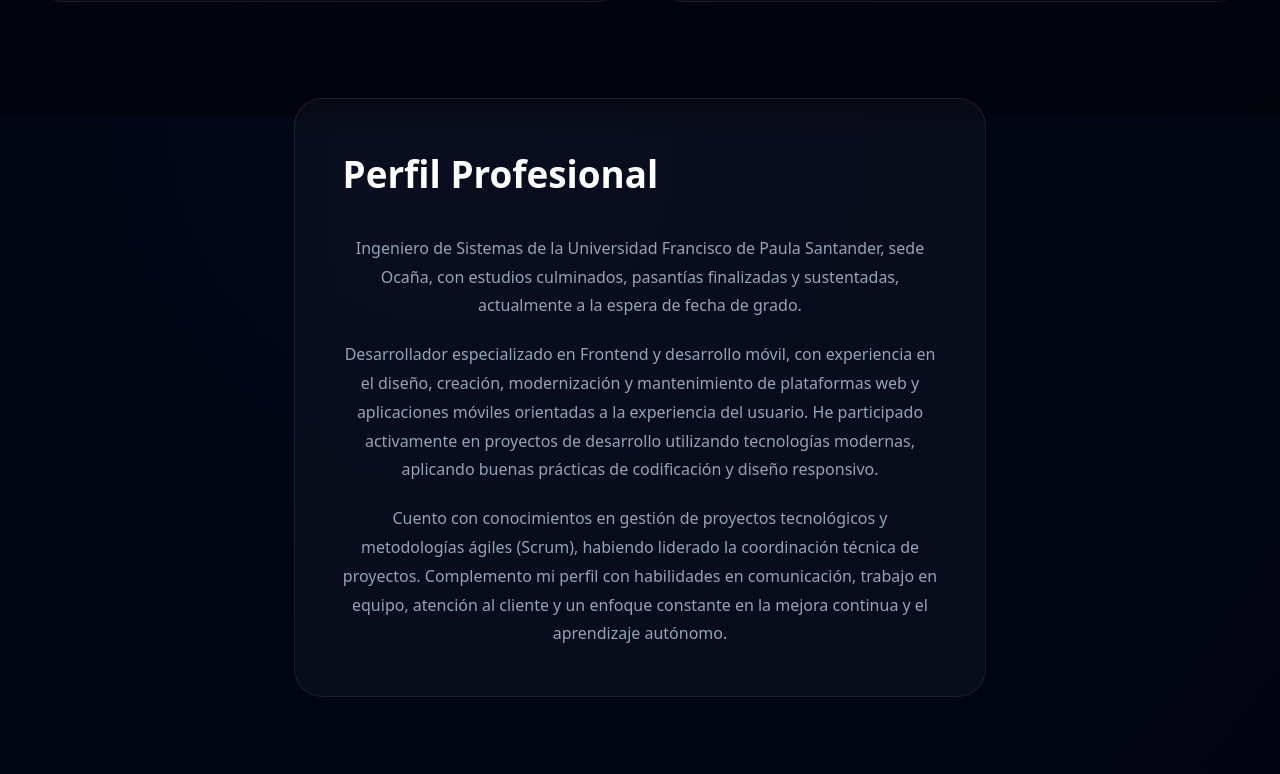
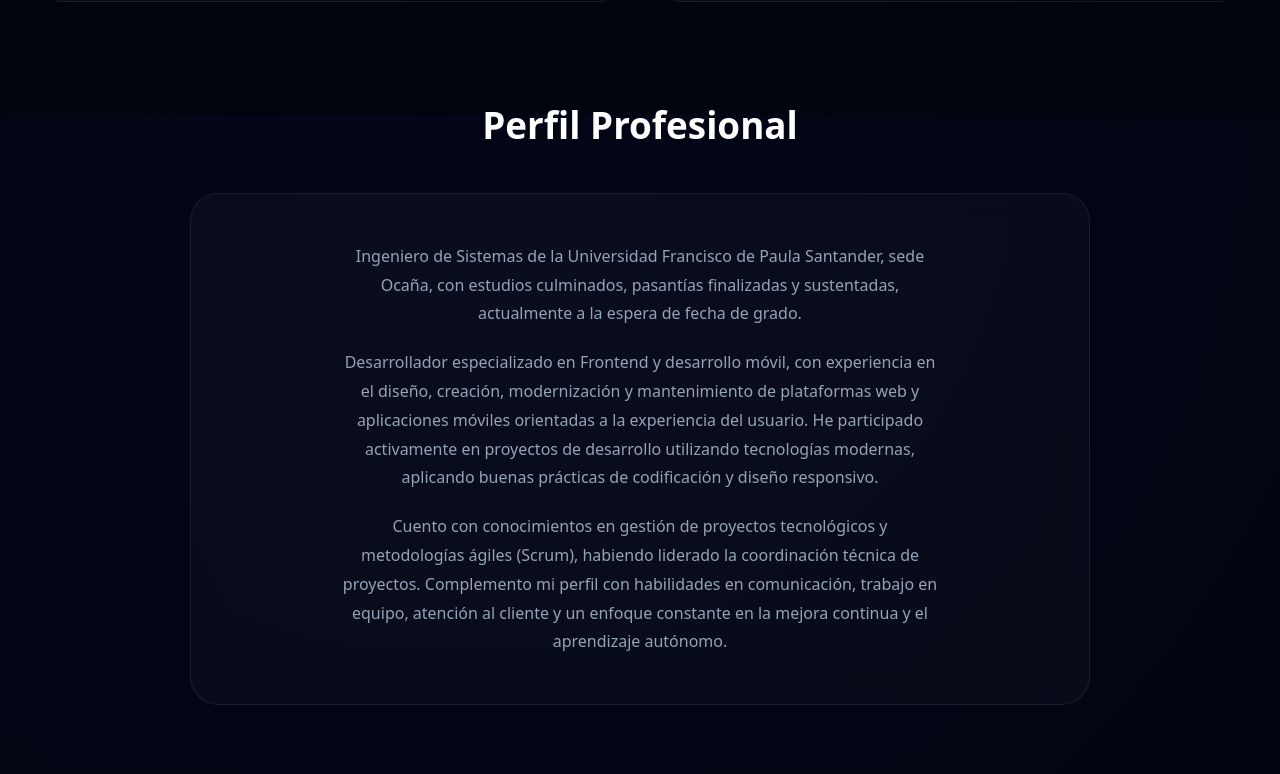
Before and after one commit to jjchinchillal/portafolio-ts, a React (Vite) app: page / in a window 1280 px wide. Shown: the part 1086-1860 px from the top of the page. Built offline with nearby package versions, Linux system fonts and the light colour scheme.

Commit message:
Ajuste final

```diff
--- a/src/sections/Profile/profile.css
+++ b/src/sections/Profile/profile.css
@@ -1,45 +1,68 @@
+/* =====================
+   SECTION
+===================== */
+
 .profile {
   background: transparent;
-  display: flex;
-  justify-content: center;
 }
 
-/* Burbuja */
+/* Eje real de la sección */
+.profile-inner {
+  max-width: 1200px; /* usa el mismo ancho del container-main */
+  margin: 0 auto;
+
+  display: flex;
+  flex-direction: column;
+  align-items: center; /* CLAVE: centra hijos */
+}
+
+/* =====================
+   TÍTULO
+===================== */
+
+.profile-title {
+  text-align: center;
+  margin-bottom: 40px;
+
+  font-size: clamp(1.8rem, 3vw, 2.3rem);
+  font-weight: 700;
+  color: var(--text-main);
+}
+
+/* =====================
+   BURBUJA
+===================== */
+
 .profile-bubble {
-  max-width: 900px;
-  margin: 0 auto;
+  width: 100%;
+  max-width: 900px; /* controla el tamaño real */
   padding: 48px;
   border-radius: 28px;
-
   background: var(--bg-card);
   border: 1px solid var(--border-soft);
   backdrop-filter: blur(16px);
 
-  transition: transform .3s ease, box-shadow .3s ease;
+  transition: transform 0.3s ease, box-shadow 0.3s ease;
 }
 
 .profile-bubble:hover {
   transform: translateY(-6px);
-  box-shadow: 0 20px 50px rgba(0,0,0,.25);
+  box-shadow: 0 20px 50px rgba(0, 0, 0, 0.25);
 }
 
-/* Título centrado */
-.profile-title {
-  text-align: center;
-  font-size: clamp(1.8rem, 3vw, 2.3rem);
-  font-weight: 700;
-  margin-bottom: 32px;
-  color: var(--text-main);
-}
+/* =====================
+   CONTENIDO
+===================== */
 
-/* Contenido */
 .profile-content {
   display: flex;
   flex-direction: column;
+  align-items: center;
+  text-align: center;
   gap: 20px;
 }
 
-/* Texto */
+
 .profile-text {
   color: var(--text-secondary);
   font-size: 1rem;
@@ -55,10 +78,6 @@
   .profile-bubble {
     padding: 32px;
   }
-
-  .profile-text {
-    font-size: 0.95rem;
-  }
 }
 
 @media (max-width: 480px) {
@@ -69,9 +88,4 @@
   .profile-title {
     font-size: 1.6rem;
   }
-
-  .profile-text {
-    font-size: 0.9rem;
-    line-height: 1.7;
-  }
 }
--- a/src/sections/Projects/projects.css
+++ b/src/sections/Projects/projects.css
@@ -56,6 +56,8 @@
 .project-logo {
   max-width: 120px;
   object-fit: contain;
+    border-radius: 24px;
+
 }
 
 /* Content */
--- a/src/sections/profile/profile.css
+++ b/src/sections/profile/profile.css
@@ -1,45 +1,68 @@
+/* =====================
+   SECTION
+===================== */
+
 .profile {
   background: transparent;
-  display: flex;
-  justify-content: center;
 }
 
-/* Burbuja */
+/* Eje real de la sección */
+.profile-inner {
+  max-width: 1200px; /* usa el mismo ancho del container-main */
+  margin: 0 auto;
+
+  display: flex;
+  flex-direction: column;
+  align-items: center; /* CLAVE: centra hijos */
+}
+
+/* =====================
+   TÍTULO
+===================== */
+
+.profile-title {
+  text-align: center;
+  margin-bottom: 40px;
+
+  font-size: clamp(1.8rem, 3vw, 2.3rem);
+  font-weight: 700;
+  color: var(--text-main);
+}
+
+/* =====================
+   BURBUJA
+===================== */
+
 .profile-bubble {
-  max-width: 900px;
-  margin: 0 auto;
+  width: 100%;
+  max-width: 900px; /* controla el tamaño real */
   padding: 48px;
   border-radius: 28px;
-
   background: var(--bg-card);
   border: 1px solid var(--border-soft);
   backdrop-filter: blur(16px);
 
-  transition: transform .3s ease, box-shadow .3s ease;
+  transition: transform 0.3s ease, box-shadow 0.3s ease;
 }
 
 .profile-bubble:hover {
   transform: translateY(-6px);
-  box-shadow: 0 20px 50px rgba(0,0,0,.25);
+  box-shadow: 0 20px 50px rgba(0, 0, 0, 0.25);
 }
 
-/* Título centrado */
-.profile-title {
-  text-align: center;
-  font-size: clamp(1.8rem, 3vw, 2.3rem);
-  font-weight: 700;
-  margin-bottom: 32px;
-  color: var(--text-main);
-}
+/* =====================
+   CONTENIDO
+===================== */
 
-/* Contenido */
 .profile-content {
   display: flex;
   flex-direction: column;
+  align-items: center;
+  text-align: center;
   gap: 20px;
 }
 
-/* Texto */
+
 .profile-text {
   color: var(--text-secondary);
   font-size: 1rem;
@@ -55,10 +78,6 @@
   .profile-bubble {
     padding: 32px;
   }
-
-  .profile-text {
-    font-size: 0.95rem;
-  }
 }
 
 @media (max-width: 480px) {
@@ -69,9 +88,4 @@
   .profile-title {
     font-size: 1.6rem;
   }
-
-  .profile-text {
-    font-size: 0.9rem;
-    line-height: 1.7;
-  }
 }
--- a/src/sections/profile/profile.tsx
+++ b/src/sections/profile/profile.tsx
@@ -6,11 +6,15 @@ export default function Profile() {
   const revealRef = useRevealOnScroll<HTMLElement>();
 
   return (
-    <section ref={revealRef} className="profile section-spacing reveal">
+    <section ref={revealRef} className="profile section reveal">
       <div className="container-main">
-        <div className="profile-bubble">
+
+        {/* Wrapper que controla el ancho real */}
+        <div className="profile-inner">
+
           <h2 className="profile-title">{profile.title}</h2>
 
+          <div className="profile-bubble">
             <div className="profile-content">
               {profile.summary.map((paragraph, index) => (
                 <p key={index} className="profile-text">
@@ -19,6 +23,8 @@ export default function Profile() {
               ))}
             </div>
           </div>
+
+        </div>
       </div>
     </section>
   );
--- a/src/sections/projects/projects.css
+++ b/src/sections/projects/projects.css
@@ -56,6 +56,8 @@
 .project-logo {
   max-width: 120px;
   object-fit: contain;
+    border-radius: 24px;
+
 }
 
 /* Content */
--- a/src/styles/globals.css
+++ b/src/styles/globals.css
@@ -60,9 +60,7 @@ body {
   padding-inline: 24px;
 }
 
-.section {
-  padding-block: 90px;
-}
+
 
 /* =========================
    TYPOGRAPHY
```
Lines whose indentation alone changed are shown as unchanged.
